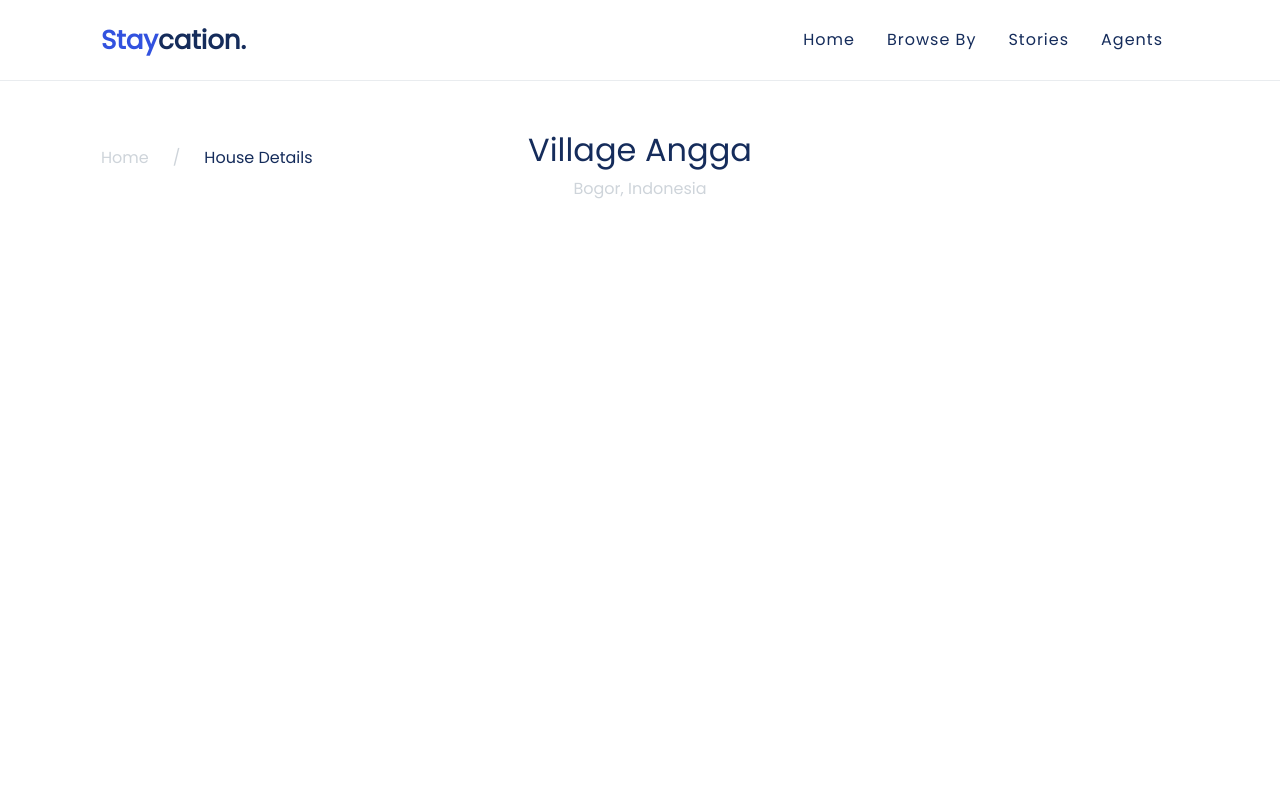
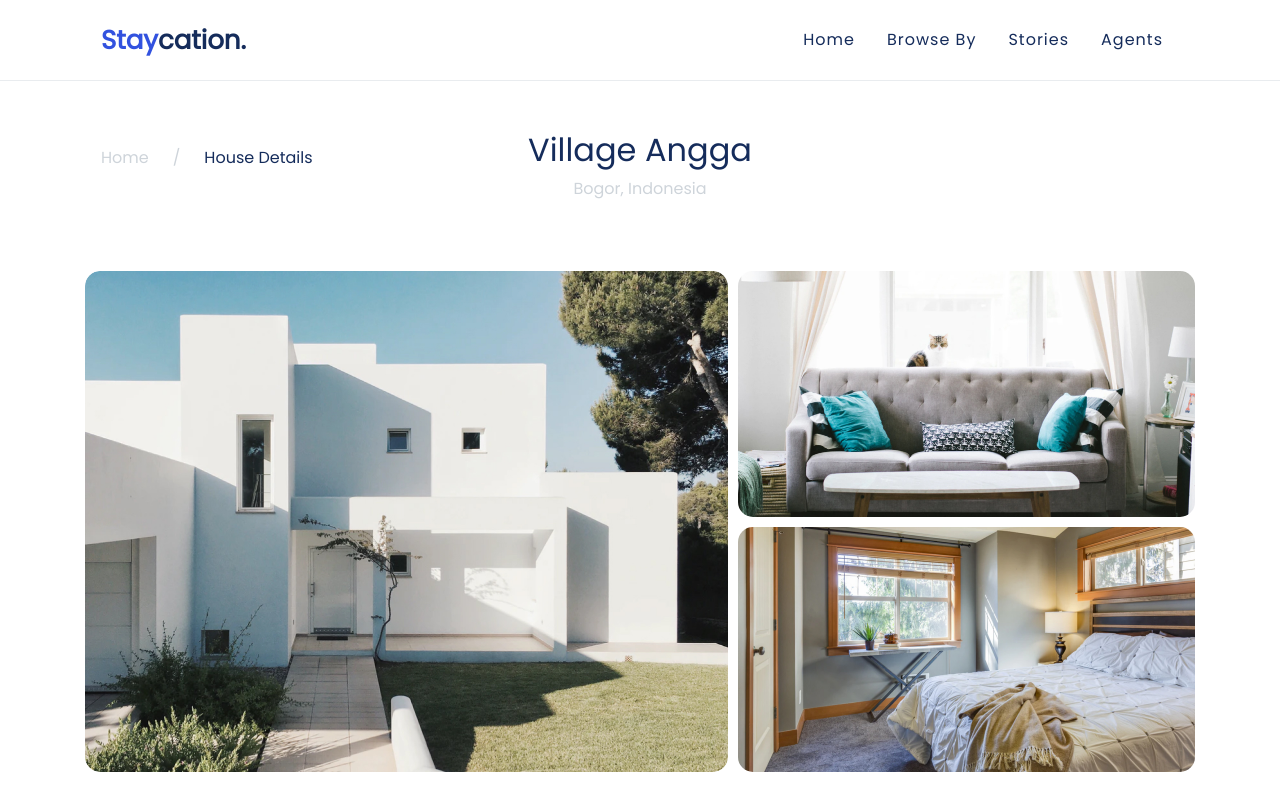
Before and after one commit to nicktra/staycation-mern, a React (Create React App) app: page /properties/1 in a window 1280 px wide. Shown: the top 810 px of the page. Built offline with nearby package versions, Linux system fonts and the light colour scheme.

Commit message:
Add page detail FeaturedImage

```diff
--- a/src/pages/DetailsPage.js
+++ b/src/pages/DetailsPage.js
@@ -1,12 +1,12 @@
-import React, { Component } from 'react'
+import React, { Component } from "react";
 
-import Header from "parts/Header"
-import PageDetailTitle from "parts/PageDetailTitle"
+import Header from "parts/Header";
+import PageDetailTitle from "parts/PageDetailTitle";
+import FeaturedImage from "parts/FeaturedImage";
 
-import ItemDetails from "json/itemDetails.json"
+import ItemDetails from "json/itemDetails.json";
 
 export default class DetailsPage extends Component {
-
   componentDidMount() {
     window.title = "Details Page";
     window.scrollTo(0, 0);
@@ -23,8 +23,10 @@ export default class DetailsPage extends Component {
         <Header {...this.props}></Header>
         <PageDetailTitle
           breadcrumb={breadcrumb}
-                data={ItemDetails}></PageDetailTitle>
+          data={ItemDetails}
+        ></PageDetailTitle>
+        <FeaturedImage data={ItemDetails.imageUrls}></FeaturedImage>
       </>
-        )
+    );
   }
 }
--- /dev/null
+++ b/src/parts/FeaturedImage.js
@@ -0,0 +1,29 @@
+import React from "react";
+import Fade from "react-reveal/Fade";
+
+export default function FeaturedImage({ data }) {
+  return (
+    <section className="container">
+      <div className="container-grid sm">
+        {data.map((item, index) => {
+          return (
+            <div
+              key={`FeaturedImage-${index}`}
+              className={`item ${index > 0 ? "column-5" : "column-7"} ${
+                index > 0 ? "row-1" : "row-2"
+              }`}
+            >
+              <Fade bottom delay={300 * index}>
+                <div className="card h-100">
+                  <figure className="img-wrapper">
+                    <img src={item.url} alt={item._id} className="img-cover" />
+                  </figure>
+                </div>
+              </Fade>
+            </div>
+          );
+        })}
+      </div>
+    </section>
+  );
+}
```
Lines whose indentation alone changed are shown as unchanged.
